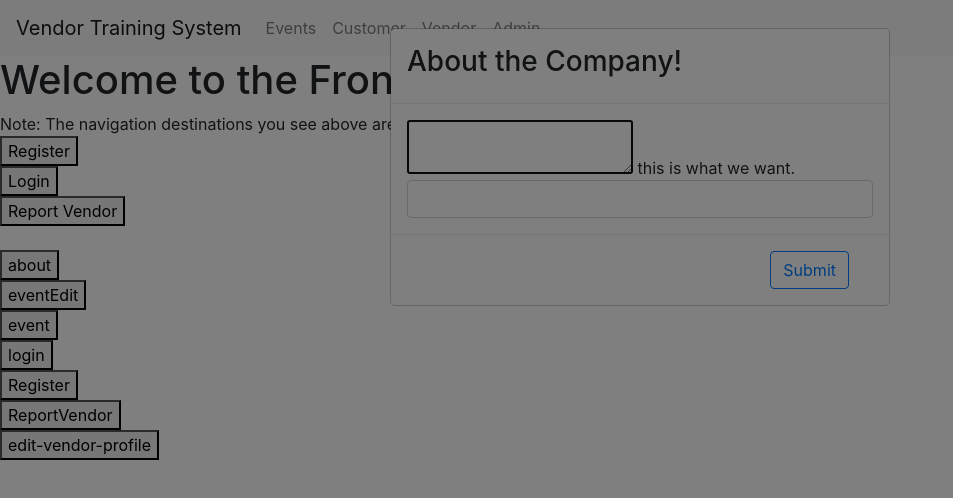
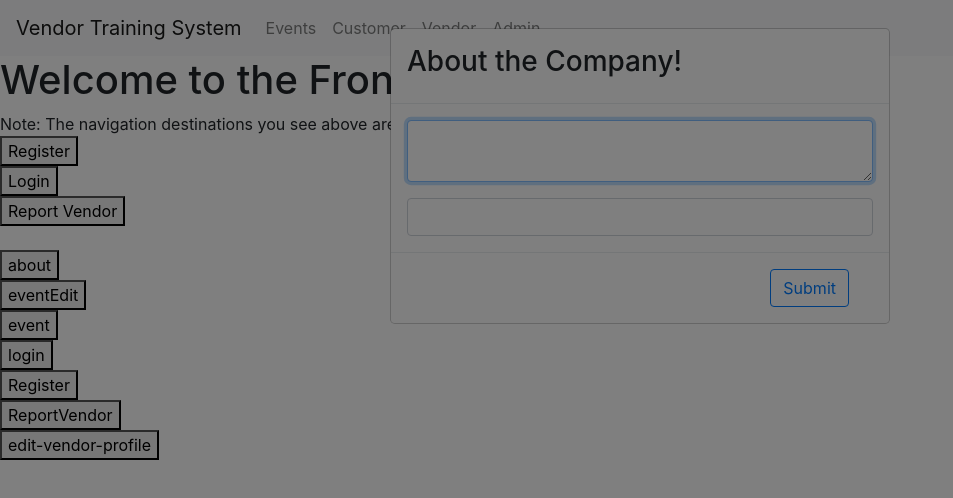
Before and after one commit to dave325/vendorTrainingSystem, an Angular app in the folder vendorTrainingSystem/: page /front-page in a window 1280 px wide. Both pictures are taken after a click on the button "about". Shown: the top 498 px of the page, without its empty margins (0-953 px from the left). Built offline with nearby package versions, Linux system fonts and the light colour scheme.

Commit message:
updated about modal

```diff
--- a/vendorTrainingSystem/src/app/modals/about/about.component.html
+++ b/vendorTrainingSystem/src/app/modals/about/about.component.html
@@ -3,13 +3,16 @@
         <h3>About the Company!</h3>
     </div>
     <div class="modal-body">
-        <textarea ng-model="myTextarea"></textarea>  this is what we want.
-
+        <!-- this is the one we want -->
+        <div class="form-group">
+            <textarea class = "form-control"></textarea>
+        </div>
 
         <input type="text" class="form-control" [(ngModel)]="vendor1" #vendor="ngModel" required>
     </div>
     <div class="modal-footer">
-        <button type = "button" class = "btn btn-outline-primary" aria-label="Close" (click)="modal.dismiss('Cross click')">Submit</button>
+        <button type="button" class="btn btn-outline-primary" aria-label="Close"
+            (click)="modal.dismiss('Cross click')">Submit</button>
         <div>{{vendorName}}</div>
         <div>{{vendorAbout}}</div>
         <div>{{vendorContact}}</div>
```
